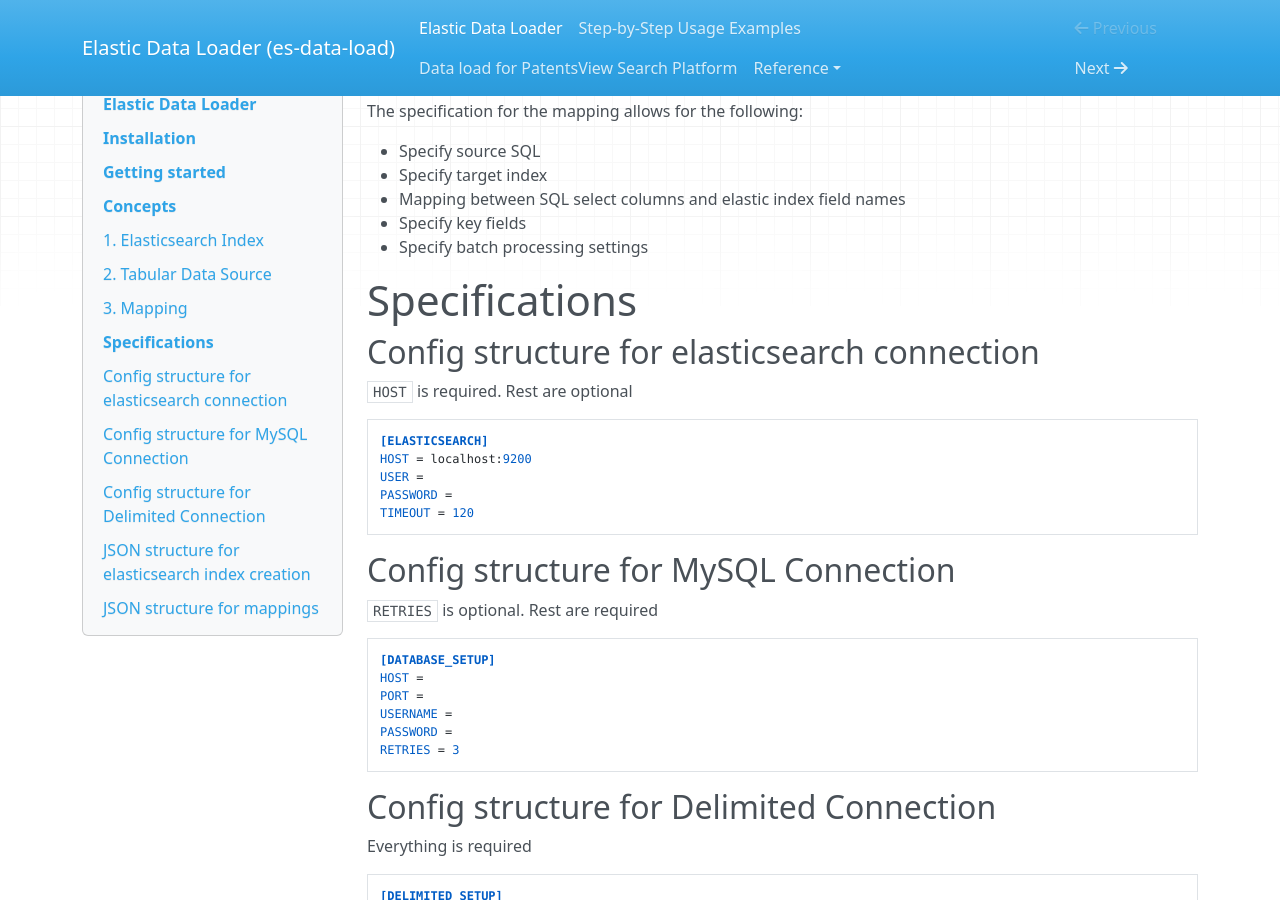
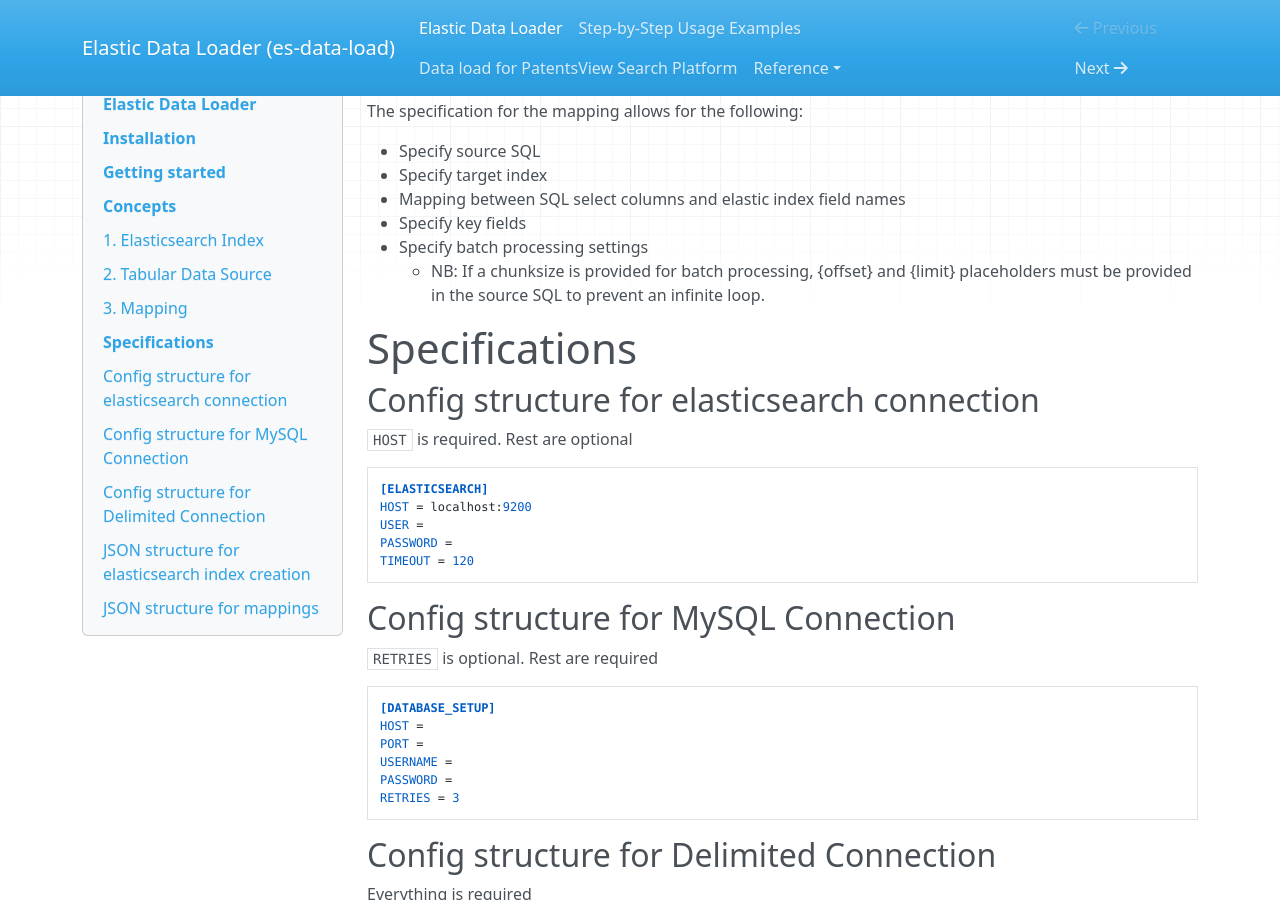
Before and after one commit to PatentsView/es-data-load, an MkDocs documentation site: the page built from docs/index.md, in a window 1280 px wide and 900 px high, scrolled down 1722 px. Built offline with MkDocs 1.6.1, drawn with Linux system fonts in a browser that asks for light colours; nearby versions of some CDN libraries.

Commit message:
small note added to index documentation

```diff
--- a/docs/index.md
+++ b/docs/index.md
@@ -85,6 +85,7 @@
 * Mapping between SQL select columns and elastic index field names
 * Specify key fields
 * Specify batch processing settings
+    * NB: If a chunksize is provided for batch processing, {offset} and {limit} placeholders must be provided in the source SQL to prevent an infinite loop.
 
 # Specifications
 
```
